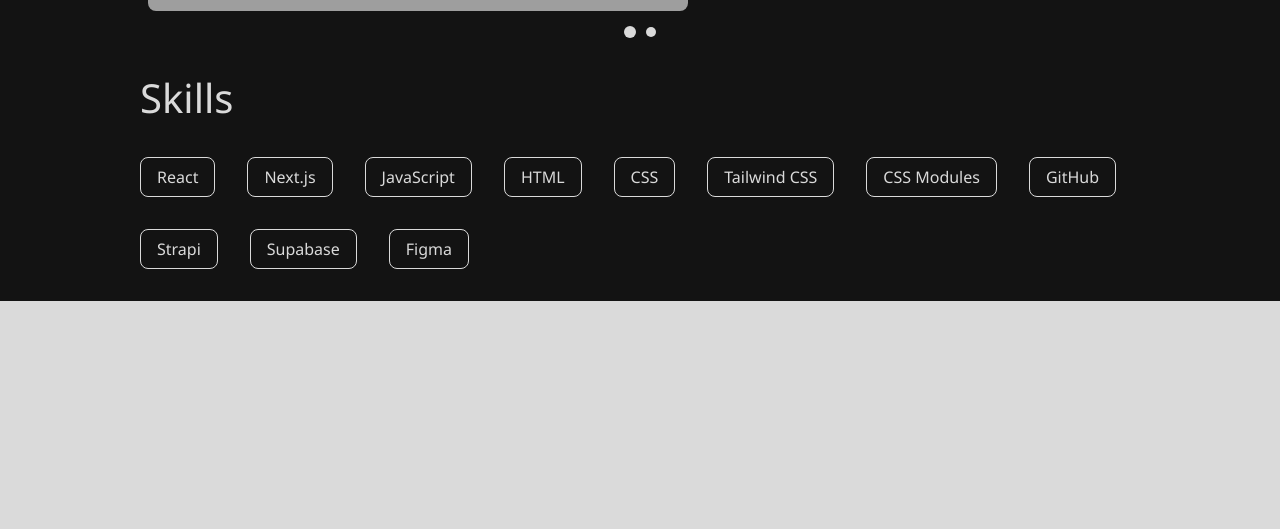
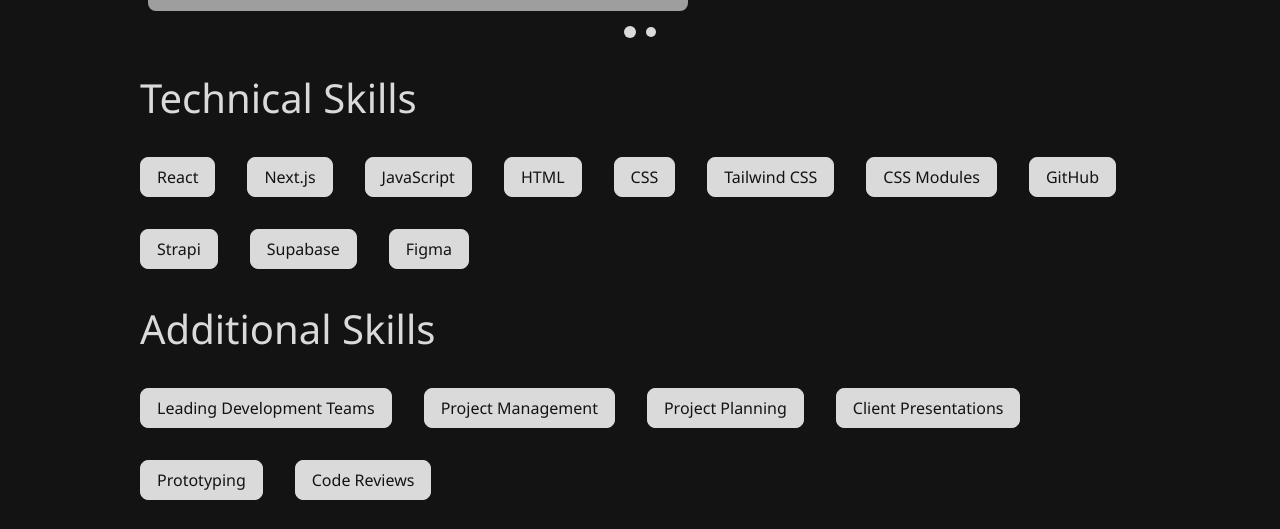
Before and after one commit to EHansen94/portfolio, a Next.js app: page / in a window 1280 px wide. Shown: the part 896-1425 px from the top of the page. Before the commit the page ends 1197 px from the top, so only its background shows below. Built offline with nearby package versions, Linux system fonts and the light colour scheme; grey boxes are pictures that could not be loaded.

Commit message:
Additional skill section

```diff
--- a/src/components/Skills.jsx
+++ b/src/components/Skills.jsx
@@ -6,7 +6,7 @@
 		<div className={styles["wrapper"]}>
 			<div className={styles["skills-container"]}>
 				<div className={styles["skills"]}>
-					<h2>Skills</h2>
+					<h2>Technical Skills</h2>
 					<ul className={styles["items"]}>
 						<li>React</li>
 						<li>Next.js</li>
@@ -21,6 +21,17 @@
 						<li>Figma</li>
 					</ul>
 				</div>
+				<div className={styles["skills"]}>
+					<h2>Additional Skills</h2>
+					<ul className={styles["items"]}>
+						<li>Leading Development Teams</li>
+						<li>Project Management</li>
+						<li>Project Planning</li>
+						<li>Client Presentations</li>
+						<li>Prototyping</li>
+						<li>Code Reviews</li>
+					</ul>
+				</div>
 			</div>
 		</div>
 	);
--- a/src/styles/components/Skills.module.css
+++ b/src/styles/components/Skills.module.css
@@ -5,11 +5,17 @@
 	padding-bottom: 2rem;
 }
 
+.skills-container {
+	display: flex;
+	flex-direction: column;
+	gap: 2rem;
+}
+
 .items {
 	padding-top: 2rem;
 	display: flex;
 	flex-wrap: wrap;
-	color: var(--primary-text);
+	color: var(--primary-text-reversed);
 	list-style: none;
 	gap: 2rem;
 }
@@ -17,13 +23,14 @@
 .items li {
 	font-family: "Noto Sans", sans-serif;
 	border: 1px solid var(--primary-text);
+	background-color: var(--primary-text);
 	border-radius: 8px;
 	width: fit-content;
 	padding: 0.5rem 1rem;
 }
 
-.items li:hover {
-	background-color: var(--primary-text);
-	color: var(--primary-text-reversed);
+/* .items li:hover {
+	background-color: var(--primary-text-reversed);
+	color: var(--primary-text);
 	transition: all 0.3s ease-in-out;
-}
+} */
```
